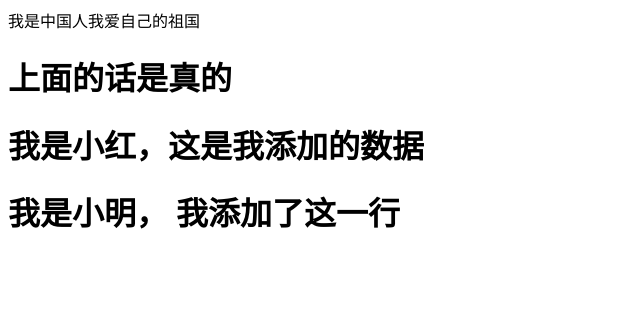
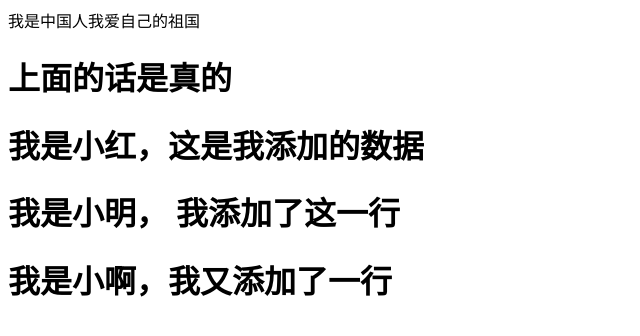
Before and after one commit to whitney-mrhf/test02, a plain HTML site: page index.html in a window 1280 px wide. Shown: the whole page, without its empty margins (0-640 px from the left). Drawn offline with Linux system fonts and the light colour scheme.

Commit message:
又添加了一行

```diff
--- a/index.html
+++ b/index.html
@@ -10,5 +10,6 @@
   <h1>上面的话是真的</h1>
   <h1>我是小红，这是我添加的数据</h1>
   <h1>我是小明， 我添加了这一行</h1>
+  <h1>我是小啊，我又添加了一行</h1>
 </body>
 </html>
```
